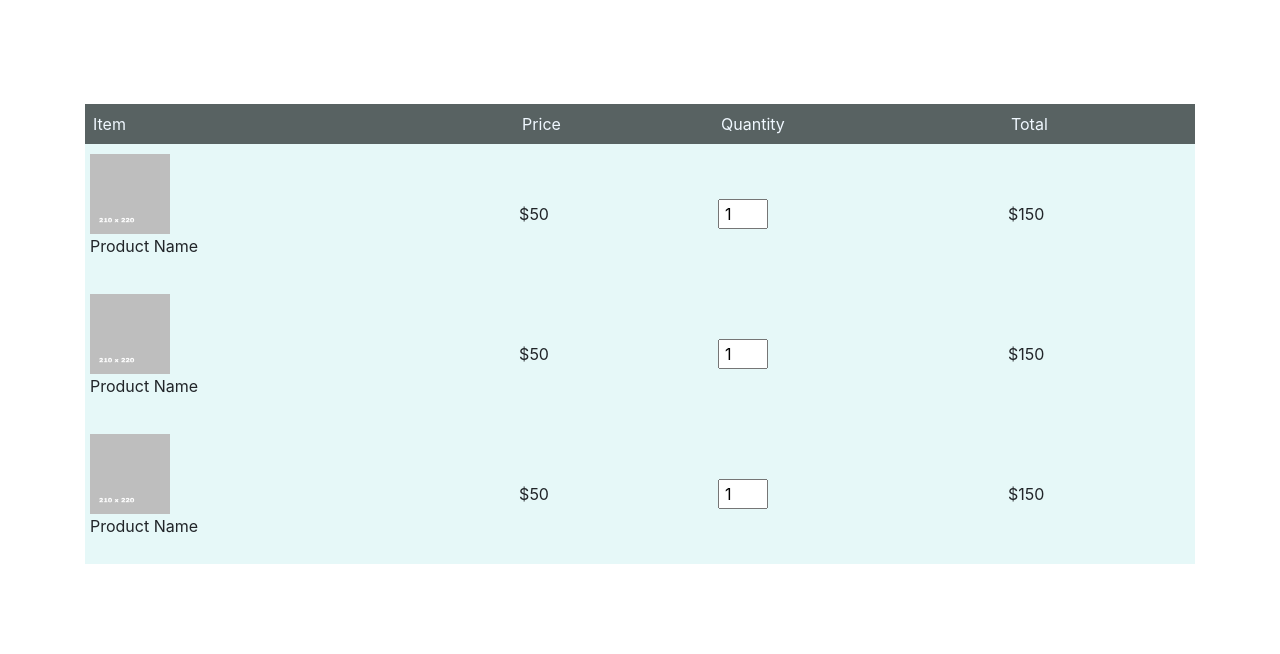
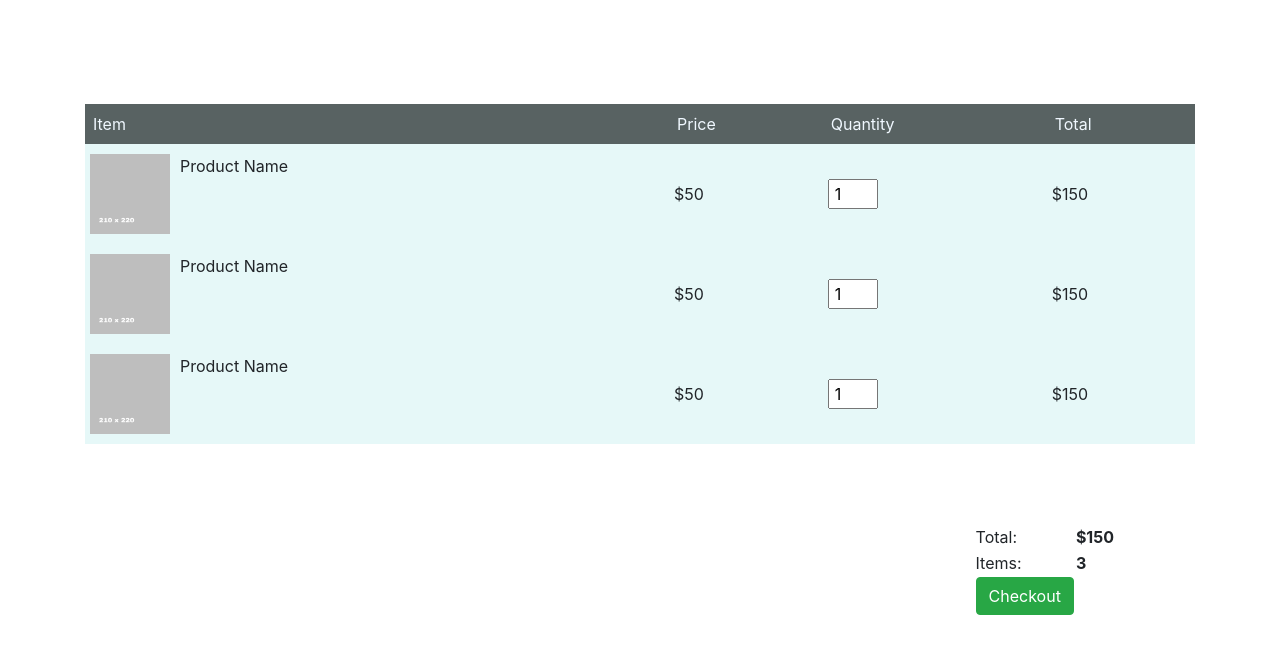
Before and after one commit to nived-s/tony-textiles-django, a Django app: page /cart/ in a window 1280 px wide. Shown: the part 56-710 px from the top of the page. Run offline with Django 4.2, Linux system fonts and the light colour scheme; some libraries are stand-ins or nearby versions.

Commit message:
cart page completed

```diff
--- a/tony_textiles/static/css/style.css
+++ b/tony_textiles/static/css/style.css
@@ -64,7 +64,6 @@ table{
 
 .cart-info{
     display: flex;
-    flex-direction: column;
     flex-wrap: wrap;
     grid-area: 20px;
 }
@@ -80,3 +79,9 @@ table{
     height: 30px;
     padding: 5px;
 }
+
+.total-table{
+    display: flex;
+    justify-content: flex-end;
+    padding-right: 5rem;
+}
--- a/tony_textiles/store/templates/store/cart.html
+++ b/tony_textiles/store/templates/store/cart.html
@@ -53,4 +53,21 @@
 
           </table>
      </div>
+
+     <div class="total-price">
+          <table class="total-table">
+               <tr>
+                    <td>Total:</td>
+                    <td><strong>$150</strong></td>
+               </tr>
+               <tr>
+                    <td>Items:</td>
+                    <td><strong>3</strong></td>
+               </tr>
+               <tr>
+
+                    <td><a class="btn btn-success" href="{% url 'checkout' %}" >Checkout</a></td>
+               </tr>
+          </table>
+     </div>
 {% endblock content %}
--- a/tony_textiles/tony_textiles/settings.py
+++ b/tony_textiles/tony_textiles/settings.py
@@ -125,6 +125,7 @@ STATICFILES_DIRS = [
     os.path.join(BASE_DIR, 'static')
 ]
 
+
 # Default primary key field type
 # https://docs.djangoproject.com/en/4.1/ref/settings/#default-auto-field
 
```
